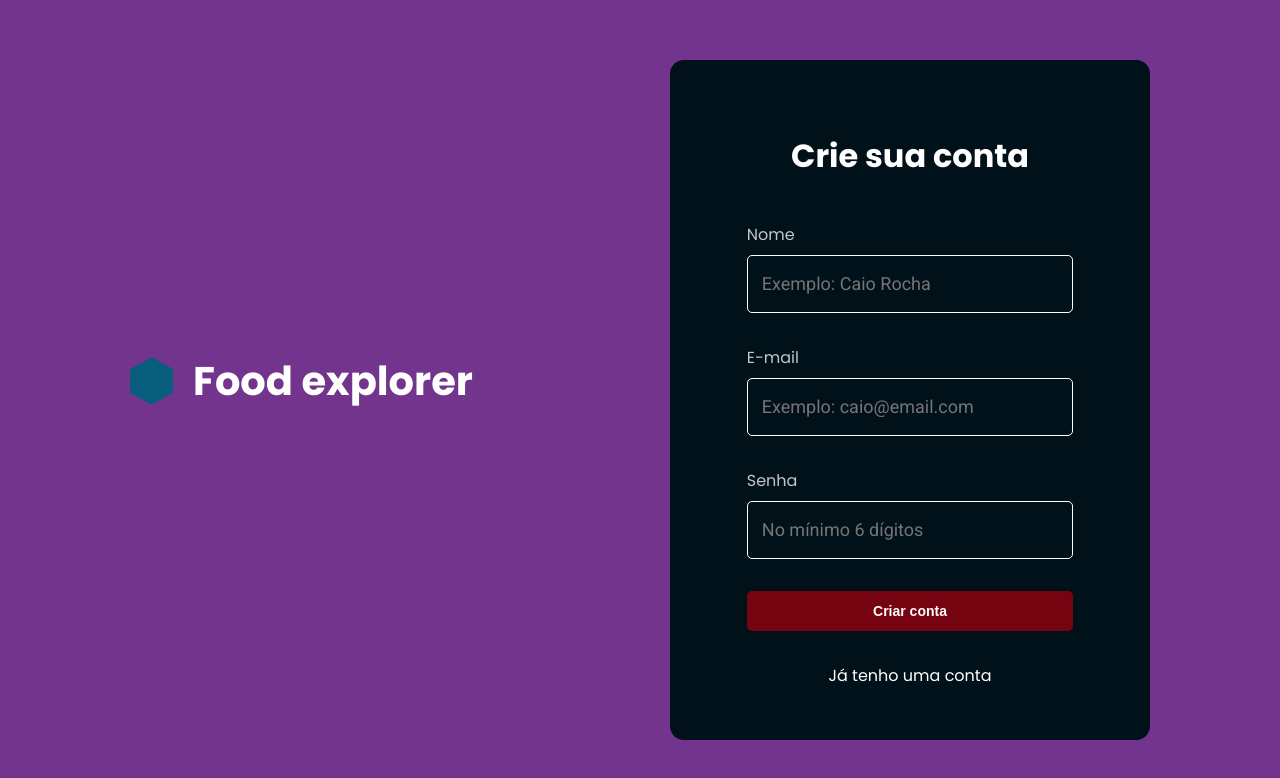
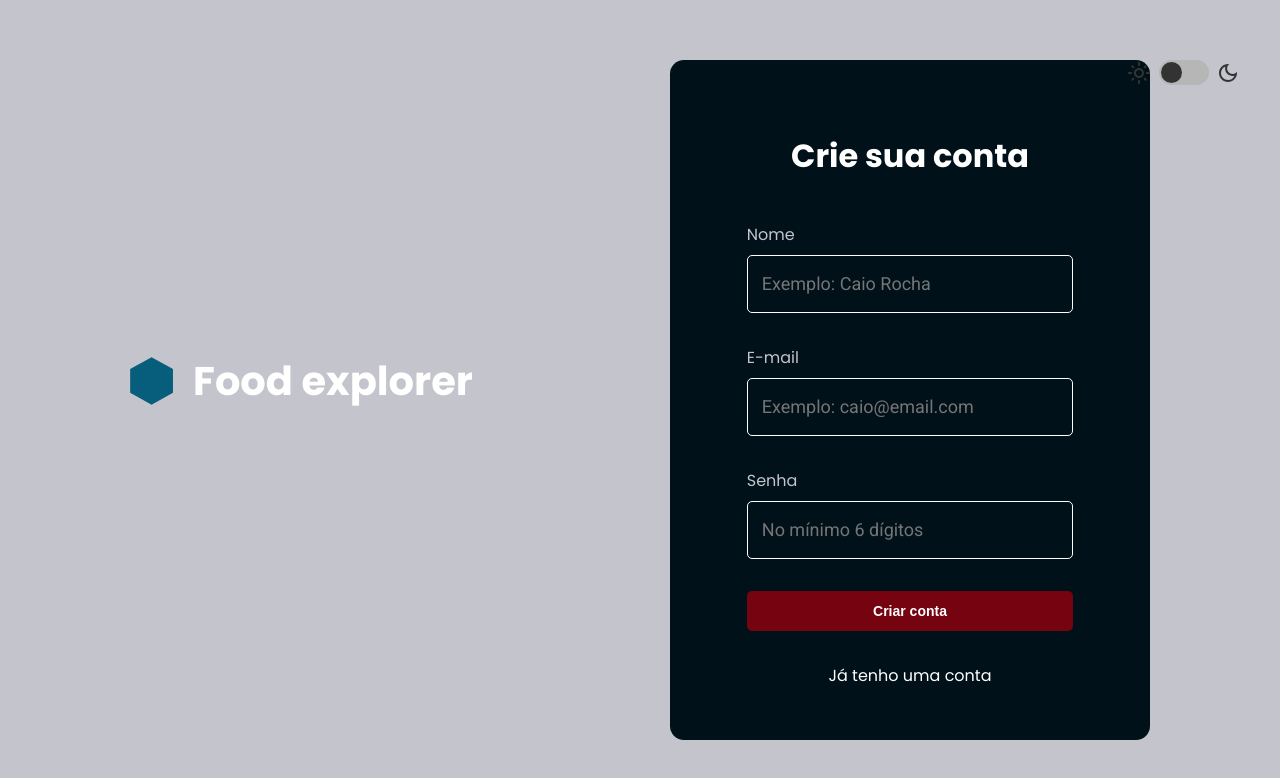
Before and after one commit to caiowrocha/food-explorer-front, a React (Vite) app: page /signUp in a window 1280 px wide. Shown: the top 778 px of the page. Built offline with nearby package versions, Linux system fonts and the light colour scheme.

Commit message:
feat: atualizar a lógica de implementação do tema

```diff
--- /dev/null
+++ b/src/App.jsx
@@ -0,0 +1,20 @@
+import { Router } from "./routes/index";
+
+/*
+Theme Related
+*/
+import { ThemeProvider } from "styled-components";
+import { useCustomTheme } from "./hooks/useTheme";
+import GlobalStyles from "./styles/global";
+import { dark, light } from "./styles/themes";
+
+export const App = () => {
+  const { currentTheme } = useCustomTheme();
+
+  return (
+    <ThemeProvider theme={currentTheme === "dark" ? dark : light}>
+      <GlobalStyles />
+      <Router />
+    </ThemeProvider>
+  );
+};
--- a/src/hooks/useTheme.jsx
+++ b/src/hooks/useTheme.jsx
@@ -7,8 +7,6 @@ function CustomThemeProvider({ children }) {
 
   const toggleTheme = (customTheme) => {
     const nextTheme = customTheme === "dark" ? "light" : "dark";
-    console.log(nextTheme);
-    console.log(theme);
     localStorage.setItem("@foodexplorer:theme", JSON.stringify(nextTheme));
     setTheme(nextTheme);
     return nextTheme;
--- a/src/main.jsx
+++ b/src/main.jsx
@@ -2,9 +2,9 @@ import React from "react";
 import ReactDOM from "react-dom/client";
 
 /*
-Routes
+App
 */
-import { Router } from "./routes";
+import { App } from "./App";
 
 /*
 Providers
@@ -16,7 +16,7 @@ ReactDOM.createRoot(document.getElementById("root")).render(
   <React.StrictMode>
     <CustomThemeProvider>
       <AuthProvider>
-        <Router />
+        <App />
       </AuthProvider>
     </CustomThemeProvider>
   </React.StrictMode>
--- a/src/pages/SignUp/index.jsx
+++ b/src/pages/SignUp/index.jsx
@@ -15,6 +15,7 @@ Components
 */
 import { Input } from "../../components/Input";
 import { Button } from "../../components/Button";
+import { Switch } from "../../components/Switch";
 /*
 Services
 */
@@ -105,6 +106,7 @@ export function SignUp() {
 
         <Link onClick={onReturn}>Já tenho uma conta</Link>
       </Form>
+      <Switch className="switch"></Switch>
     </Container>
   );
 }
--- a/src/pages/SignUp/styles.js
+++ b/src/pages/SignUp/styles.js
@@ -9,6 +9,12 @@ export const Container = styled.main`
   margin: 0 auto;
   align-items: center;
   justify-content: space-between;
+
+  > .switch {
+    position: absolute;
+    top: 6rem;
+    right: 4rem;
+  }
 
   @media only screen and (min-width: 932px) {
     flex-direction: row;
--- a/src/routes/index.jsx
+++ b/src/routes/index.jsx
@@ -1,25 +1,12 @@
 import { BrowserRouter } from "react-router-dom";
-
-import { ThemeProvider } from "styled-components";
 
 import { AuthRoutes } from "./auth.routes";
 import { AppRoutes } from "./app.routes";
 
 import { useAuth } from "../hooks/useAuth";
-import { useCustomTheme } from "../hooks/useTheme";
-
-import darkTheme from "../styles/darkTheme";
-import lightTheme from "../styles/lightTheme";
-import GlobalStyles from "../styles/global";
 
 export function Router() {
   const { user } = useAuth();
-  const { currentTheme } = useCustomTheme();
 
-  return (
-    <ThemeProvider theme={currentTheme === "dark" ? darkTheme : lightTheme}>
-      <GlobalStyles />
-      <BrowserRouter>{user ? <AppRoutes /> : <AuthRoutes />}</BrowserRouter>
-    </ThemeProvider>
-  );
+  return <BrowserRouter>{user ? <AppRoutes /> : <AuthRoutes />}</BrowserRouter>;
 }
--- a/src/styles/darkTheme.js
+++ /dev/null
@@ -1,36 +0,0 @@
-export default {
-  colors: {
-    background_900: "#000A0F",
-    background_800: "#0D1D25",
-    background_700: "#FF002E",
-    background_600: "hsla(200, 100%, 5%, 1)",
-
-    black: "#000000",
-    black_light: "#0D0C0F",
-
-    dark_300: "#192227",
-    dark_400: "#000A0F",
-    dark_500: "#00131C",
-    dark_700: "#001119",
-    dark_800: "#0D161B",
-
-    gray_100: "#C4C4CC",
-    gray_200: "rgba(255, 255, 255, 0.3)",
-
-    light_400: "#C4C4CC",
-    light_500: "#7C7C8A",
-    gray_400: "rgba(255, 255, 255, 0.05)",
-
-    white: "#FFFFFF",
-    white_100: "#E1E1E6",
-
-    cake_100: "#065E7C",
-    cake_200: "#82F3FF",
-
-    tomato_red: "#FF002E",
-    tomato_100: "#750310",
-    tomato_200: "#92000E",
-    tomato_300: "#AB222E",
-    tomato_400: "#AB4D55",
-  },
-};
--- /dev/null
+++ b/src/styles/themes.js
@@ -0,0 +1,73 @@
+export const dark = {
+  colors: {
+    background_900: "#000A0F",
+    background_800: "#0D1D25",
+    background_700: "#FF002E",
+    background_600: "hsla(200, 100%, 5%, 1)",
+
+    black: "#000000",
+    black_light: "#0D0C0F",
+
+    dark_300: "#192227",
+    dark_400: "#000A0F",
+    dark_500: "#00131C",
+    dark_700: "#001119",
+    dark_800: "#0D161B",
+
+    gray_100: "#C4C4CC",
+    gray_200: "rgba(255, 255, 255, 0.3)",
+
+    light_400: "#C4C4CC",
+    light_500: "#7C7C8A",
+    gray_400: "rgba(255, 255, 255, 0.05)",
+
+    white: "#FFFFFF",
+    white_100: "#E1E1E6",
+
+    cake_100: "#065E7C",
+    cake_200: "#82F3FF",
+
+    tomato_red: "#FF002E",
+    tomato_100: "#750310",
+    tomato_200: "#92000E",
+    tomato_300: "#AB222E",
+    tomato_400: "#AB4D55",
+  },
+};
+
+export const light = {
+  colors: {
+    background_900: "#000A0F",
+    background_800: "#0D1D25",
+    background_700: "#FF002E",
+    background_600: "hsla(200, 100%, 5%, 1)",
+
+    black: "#000000",
+    black_light: "#0D0C0F",
+
+    dark_300: "#192227",
+    dark_400: "#C4c4cc",
+    dark_500: "#00131C",
+    dark_700: "#001119",
+    dark_800: "#0D161B",
+
+    gray_100: "#C4C4CC",
+    gray_200: "rgba(255, 255, 255, 0.3)",
+
+    light_400: "#C4C4CC",
+    light_500: "#7C7C8A",
+    gray_400: "rgba(255, 255, 255, 0.05)",
+
+    white: "#FFFFFF",
+    white_100: "#E1E1E6",
+
+    cake_100: "#065E7C",
+    cake_200: "#82F3FF",
+
+    tomato_red: "#FF002E",
+    tomato_100: "#750310",
+    tomato_200: "#92000E",
+    tomato_300: "#AB222E",
+    tomato_400: "#AB4D55",
+  },
+};
```
Also changed, not shown: src/styles/light.js (renamed from src/styles/lightTheme.js).
